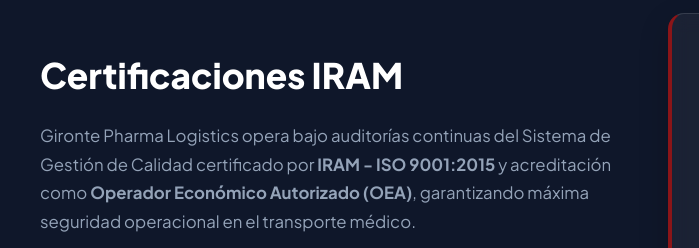
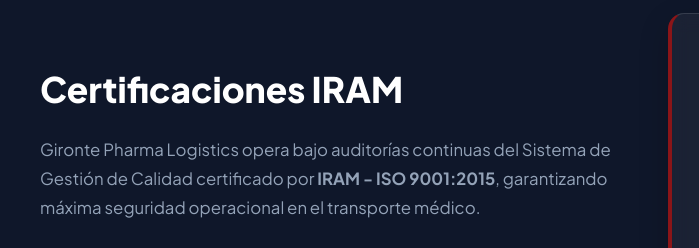
Before and after one commit to ggironte-hash/gplog-website, a website: page index.html in a window 1280 px wide. Shown: the part 3320-3568 px from the top of the page, 0-699 px from the left. Drawn offline with Linux system fonts and the light colour scheme.

Commit message:
Update index.html

```diff
--- a/index.html
+++ b/index.html
@@ -772,7 +772,7 @@
         <div class="cert-container">
             <div class="cert-text">
                 <h2>Certificaciones IRAM</h2>
-                <p>Gironte Pharma Logistics opera bajo auditorías continuas del Sistema de Gestión de Calidad certificado por <strong>IRAM - ISO 9001:2015</strong> y acreditación como <strong>Operador Económico Autorizado (OEA)</strong>, garantizando máxima seguridad operacional en el transporte médico.</p>
+                <p>Gironte Pharma Logistics opera bajo auditorías continuas del Sistema de Gestión de Calidad certificado por <strong>IRAM - ISO 9001:2015</strong>, garantizando máxima seguridad operacional en el transporte médico.</p>
 
                 <div class="cert-badge-group">
                     <div class="cert-badge">
```
